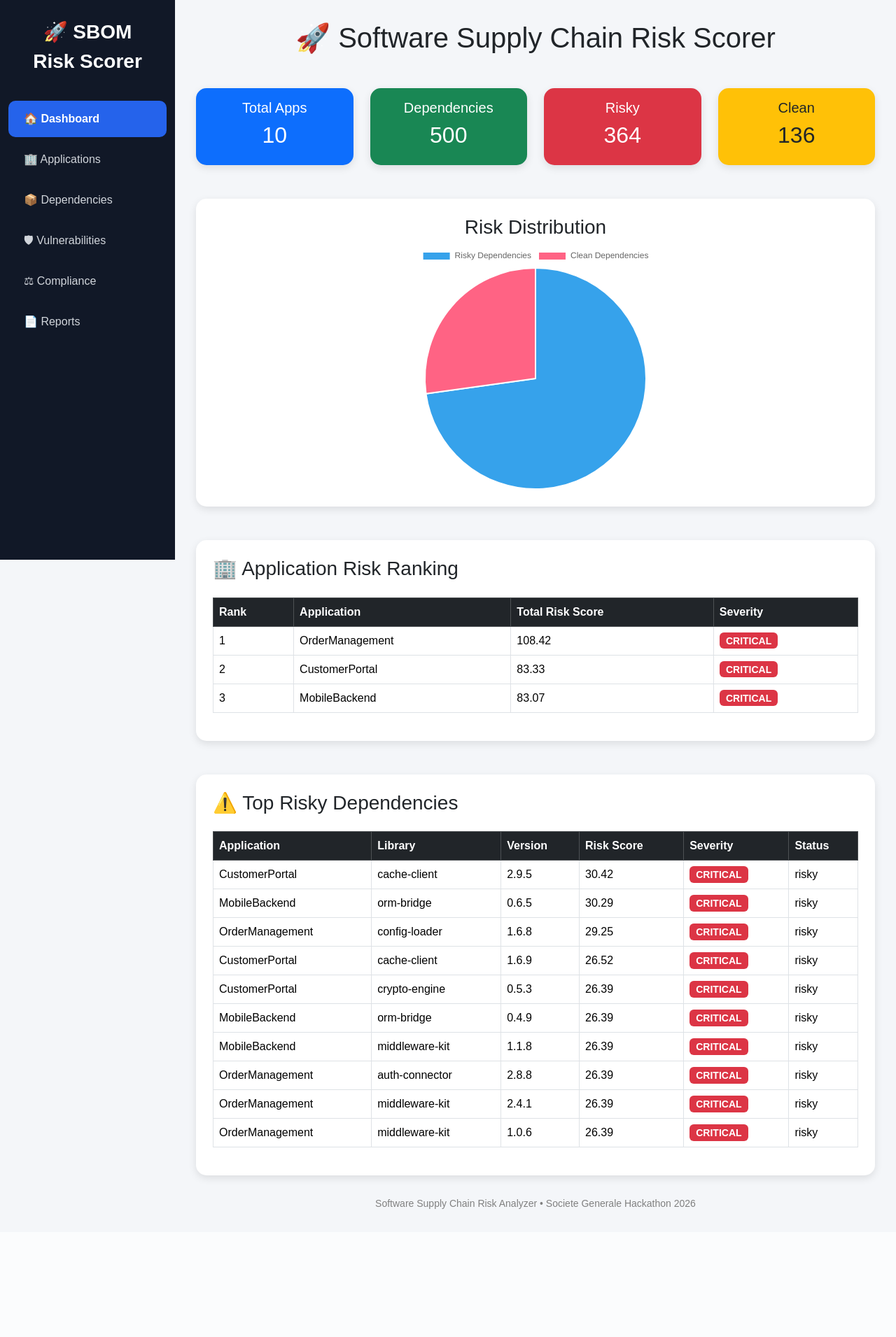
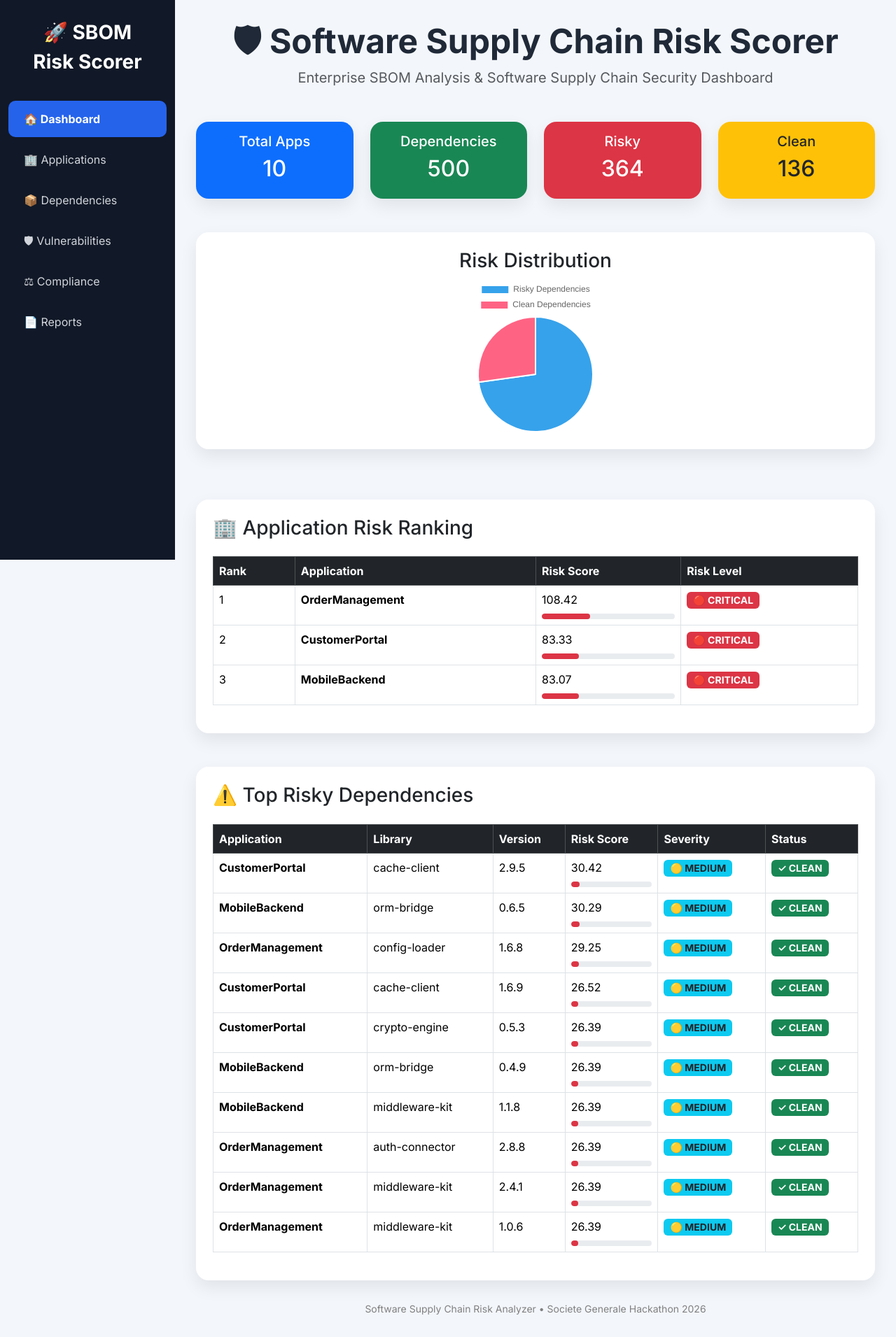
Before and after one commit to DHIVYABALA726/sbom-analyzer, a Flask app: page / in a window 1280 px wide. Shown: the whole page at 70% size. Before the commit the page ends 1728 px from the top, so only its background shows below. Run offline with Flask 3, Linux system fonts and the light colour scheme.

Commit message:
Updated dashboard UI and vulnerability summary cards

```diff
--- a/templates/base.html
+++ b/templates/base.html
@@ -6,17 +6,22 @@
     <meta charset="UTF-8">
     <meta name="viewport" content="width=device-width, initial-scale=1.0">
 
-    <title>SBOM Risk Scorer</title>
+    <title>Software Supply Chain Risk Scorer | SBOM Analyzer</title>
+    <link rel="preconnect" href="https://fonts.googleapis.com">
+    <link rel="preconnect" href="https://fonts.gstatic.com" crossorigin>
+    <link href="https://fonts.googleapis.com/css2?family=Inter:wght@400;500;600;700&display=swap" rel="stylesheet">
 
     <link href="https://cdn.jsdelivr.net/npm/bootstrap@5.3.3/dist/css/bootstrap.min.css" rel="stylesheet">
 
     <style>
 
-        body{
-            margin:0;
-            background:#f4f6f9;
-            font-family:Arial, Helvetica, sans-serif;
-        }
+body{
+    margin:0;
+    background:#f3f6fb;
+    font-family:'Inter', sans-serif;
+    color:#1f2937;
+    overflow-x:hidden;
+}
 
         /* Sidebar */
 
--- a/templates/index.html
+++ b/templates/index.html
@@ -9,18 +9,52 @@
 .card{
 
     border:none;
-    border-radius:15px;
-    box-shadow:0px 4px 12px rgba(0,0,0,0.1);
+
+    border-radius:18px;
+
+    box-shadow:0 10px 25px rgba(0,0,0,.08);
+
+    transition:all .3s ease;
 
 }
 
+.card:hover{
+
+    transform:translateY(-6px);
+
+    box-shadow:0 18px 35px rgba(0,0,0,.15);
+
+}
+.fade-up{
+
+    animation:fadeUp .8s ease;
+
+}
+
+@keyframes fadeUp{
+
+    from{
+
+        opacity:0;
+
+        transform:translateY(25px);
+
+    }
+
+    to{
+
+        opacity:1;
+
+        transform:translateY(0);
+
+    }
+
+}
 
 .chart-container{
-
-    width:350px;
-    height:350px;
+    width:220px;
+    height:220px;
     margin:auto;
-
 }
 
 
@@ -36,23 +70,49 @@
     font-size:14px;
 
 }
+.table tbody tr{
+
+    transition:all .3s ease;
+
+}
+
+.table tbody tr:hover{
+
+    background:#f8f9fa;
+
+    transform:scale(1.01);
+
+}
+
+.risk-bar{
+
+    height:8px;
+
+    border-radius:10px;
+
+}
 
 </style>
 
 
+<div class="text-center mb-5">
 
-<h1 class="text-center mb-5">
+    <h1 class="fw-bold display-5">
+        🛡 Software Supply Chain Risk Scorer
+    </h1>
 
-🚀 Software Supply Chain Risk Scorer
+    <p class="text-muted fs-5">
+        Enterprise SBOM Analysis & Software Supply Chain Security Dashboard
+    </p>
 
-</h1>
+</div>
 
 
 
 <!-- Summary Cards -->
 
 
-<div class="row">
+<div class="row fade-up">
 
 
 <div class="col-md-3">
@@ -142,7 +202,7 @@
 <!-- Risk Chart -->
 
 
-<div class="card p-4">
+<div class="card p-4 mb-4">
 
 
 <h3 class="text-center">
@@ -182,8 +242,7 @@
 </h3>
 
 
-<table class="table table-bordered mt-3">
-
+<table class="table table-hover table-bordered mt-3">
 
 <tr class="table-dark">
 
@@ -191,32 +250,24 @@
 
 <th>Application</th>
 
-<th>Total Risk Score</th>
+<th>Risk Score</th>
 
-<th>Severity</th>
-
+<th>Risk Level</th>
 
 </tr>
 
 
-
 {% for app in applications %}
-
 
 <tr>
 
-
 <td>
-
 {{loop.index}}
-
 </td>
 
 
 <td>
-
-{{app.name}}
-
+<strong>{{app.name}}</strong>
 </td>
 
 
@@ -224,28 +275,55 @@
 
 {{app.score}}
 
+<div class="progress mt-2" style="height:8px;">
+
+<div class="progress-bar bg-danger risk-bar"
+style="width: {{ (app.score / 300) * 100 }}%;">
+</div>
+
+</div>
+
 </td>
 
 
 <td>
 
+{% if app.severity == "CRITICAL" %}
 
 <span class="badge bg-danger">
-
-{{app.severity}}
-
+🔴 CRITICAL
 </span>
 
+
+{% elif app.severity == "HIGH" %}
+
+<span class="badge bg-warning text-dark">
+🟠 HIGH
+</span>
+
+
+{% elif app.severity == "MEDIUM" %}
+
+<span class="badge bg-info text-dark">
+🟡 MEDIUM
+</span>
+
+
+{% else %}
+
+<span class="badge bg-success">
+🟢 LOW
+</span>
+
+
+{% endif %}
 
 </td>
 
 
 </tr>
 
-
 {% endfor %}
-
-
 
 </table>
 
@@ -273,11 +351,9 @@
 </h3>
 
 
-<table class="table table-bordered table-hover mt-3">
-
+<table class="table table-hover table-bordered mt-3">
 
 <tr class="table-dark">
-
 
 <th>Application</th>
 
@@ -291,45 +367,95 @@
 
 <th>Status</th>
 
-
 </tr>
-
 
 
 {% for dep in dependencies %}
 
-
 <tr>
 
 
-<td>{{dep.app_name}}</td>
+<td>
+<strong>{{dep.app_name}}</strong>
+</td>
 
 
-<td>{{dep.library_name}}</td>
+<td>
+{{dep.library_name}}
+</td>
 
 
-<td>{{dep.version}}</td>
-
-
-<td>{{dep.risk_score}}</td>
+<td>
+{{dep.version}}
+</td>
 
 
 <td>
 
+{{dep.risk_score}}
 
-<span class="badge bg-danger">
+<div class="progress mt-2" style="height:8px;">
 
-CRITICAL
+<div class="progress-bar bg-danger risk-bar"
+style="width: {{ (dep.risk_score / 300) * 100 }}%;">
 
-</span>
+</div>
 
+</div>
 
 </td>
 
 
 <td>
 
-{{dep.status}}
+{% if dep.risk_score >= 80 %}
+
+<span class="badge bg-danger">
+🔴 CRITICAL
+</span>
+
+
+{% elif dep.risk_score >= 50 %}
+
+<span class="badge bg-warning text-dark">
+🟠 HIGH
+</span>
+
+
+{% elif dep.risk_score >= 25 %}
+
+<span class="badge bg-info text-dark">
+🟡 MEDIUM
+</span>
+
+
+{% else %}
+
+<span class="badge bg-success">
+🟢 LOW
+</span>
+
+
+{% endif %}
+
+</td>
+
+
+<td>
+
+{% if dep.status == "RISKY" %}
+
+<span class="badge bg-danger">
+⚠ RISKY
+</span>
+
+{% else %}
+
+<span class="badge bg-success">
+✓ CLEAN
+</span>
+
+{% endif %}
 
 </td>
 
@@ -338,8 +464,6 @@
 
 
 {% endfor %}
-
-
 
 </table>
 
```
Also changed, not shown: templates/vulnerabilities.html (+52 -0 lines).
